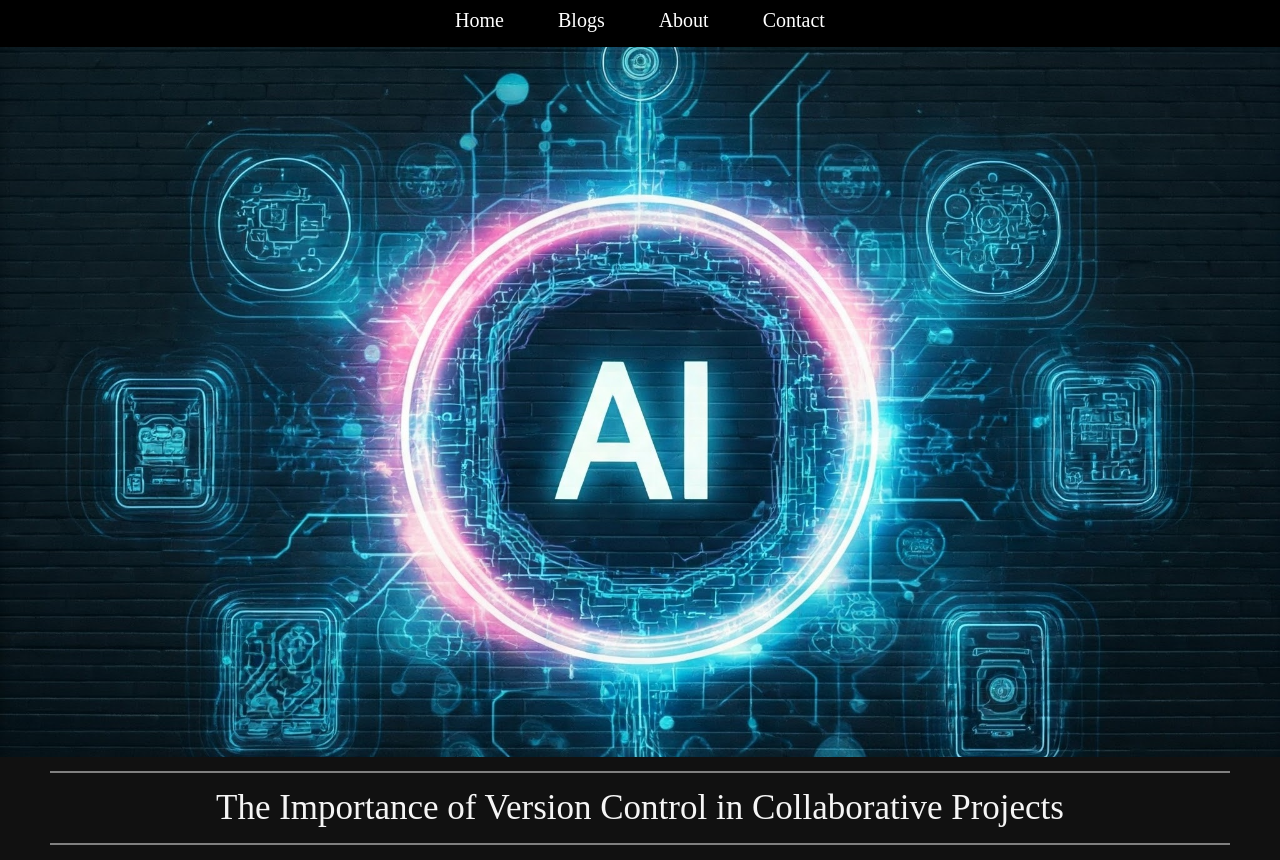
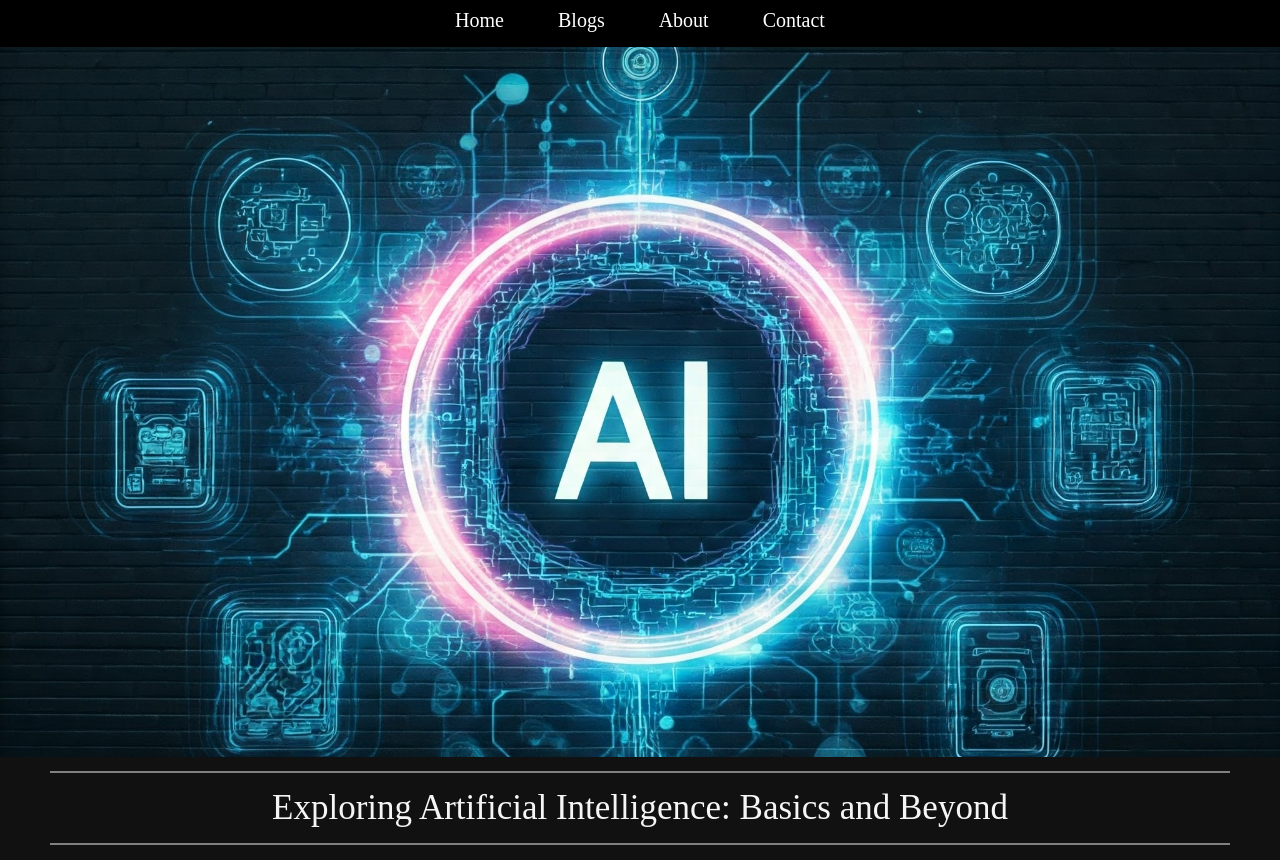
Before and after one commit to Muhammad-Asher-Sajid-Sheikh/blogging-website, a plain HTML site: page Blogs/blog03.html in a window 1280 px wide. Shown: the part 83-943 px from the top of the page. Drawn offline with Linux system fonts and the light colour scheme.

Commit message:
Update blog03.html

```diff
--- a/Blogs/blog03.html
+++ b/Blogs/blog03.html
@@ -57,7 +57,7 @@
         </div>
 
 		<div class="heading">
-            The Importance of Version Control in Collaborative Projects
+            Exploring Artificial Intelligence: Basics and Beyond
         </div>
 
 		<div class="contents">
```
